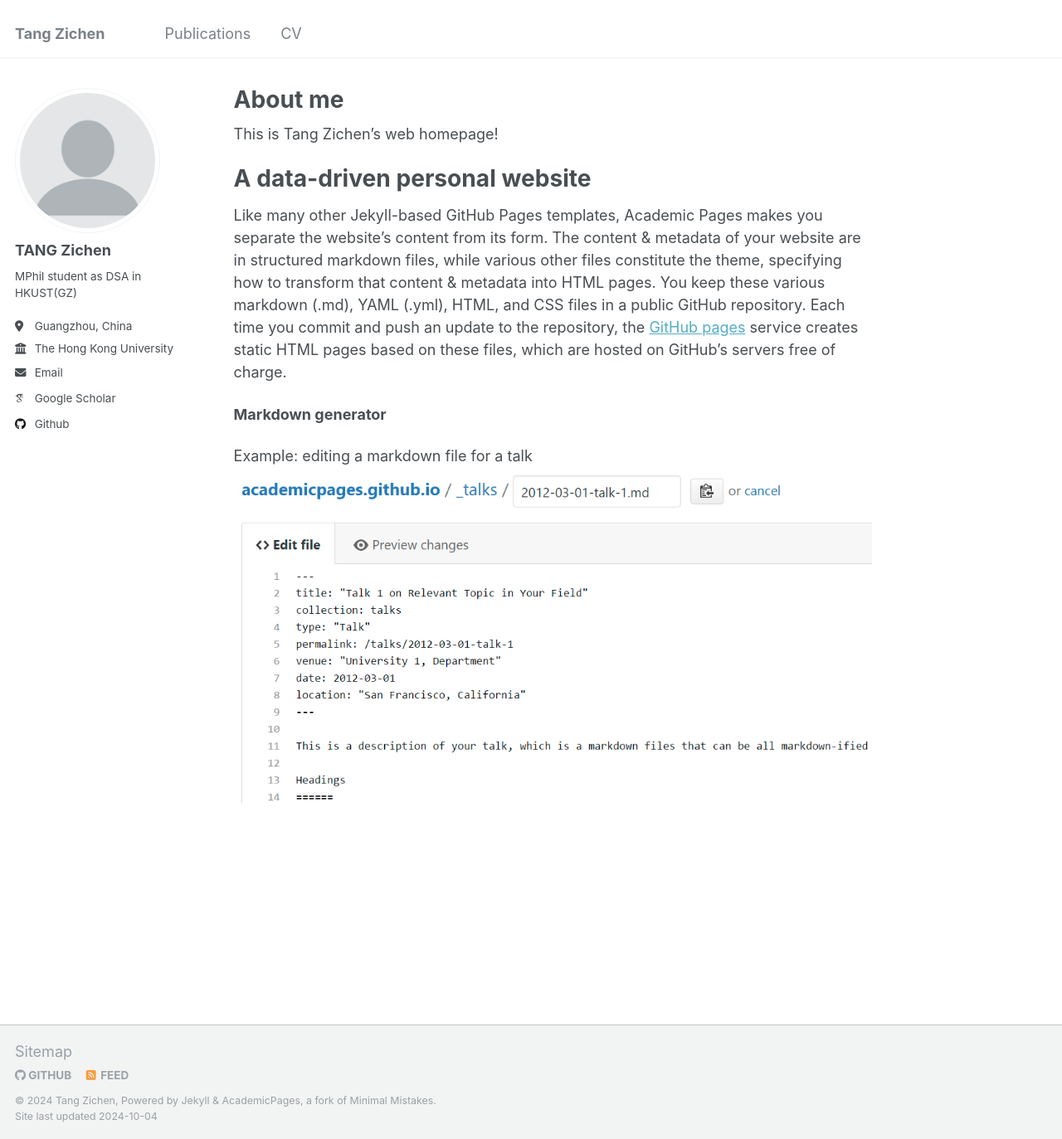
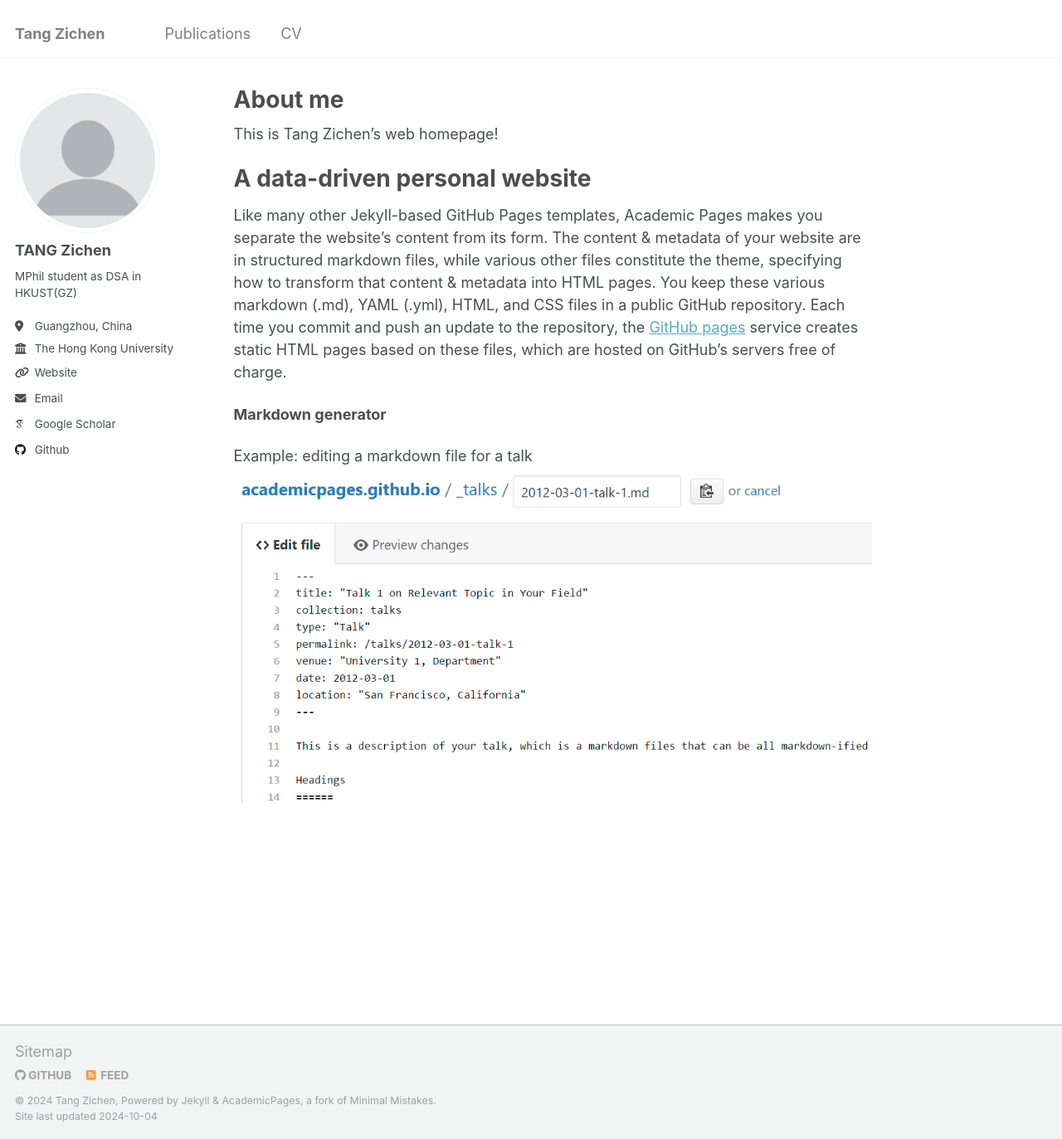
Before and after one commit to trl730109/trl730109.github.io, a Jekyll site: the page built from _pages/about.md, in a window 1280 px wide and 1373 px high. Shown: the whole window at 83% size. Built offline with Jekyll 4.4.1, drawn with Linux system fonts in a browser that asks for light colours; some web fonts are replaced.

Commit message:
Update _config.yml

```diff
--- a/_config.yml
+++ b/_config.yml
@@ -12,7 +12,7 @@ title                    : "Tang Zichen"
 title_separator          : "-"
 name                     : &name "Tang Zichen"
 description              : &description "personal description"
-url                      : https://academicpages.github.io # the base hostname & protocol for your site e.g. "https://mmistakes.github.io"
+url                      : https://trl730109.github.io # the base hostname & protocol for your site e.g. "https://mmistakes.github.io"
 baseurl                  : "" # the subpath of your site, e.g. "/blog"
 repository               : "trl730109/trl730109.github.io"
 
@@ -27,11 +27,11 @@ author:
   bio              : "MPhil student as DSA in HKUST(GZ)"
   location         : "Guangzhou, China"
   employer         : "The Hong Kong University of Science and Technology (Guangzhou)"
-  uri              : # URL
+  uri              : "https://trl730109.github.io"
   email            : "ztangap@connect.hkust-gz.edu.cn"
 
   # Academic websites
-  arxiv            : # URL - Update with the correct link to your profile
+  # arxiv            : # URL - Update with the correct link to your profile
   googlescholar    : "https://scholar.google.com/citations?user=i4BgXlsAAAAJ&hl=zh-CN"
   # impactstory      : # URL
   # orcid            : "http://orcid.org/yourorcidurl"
```
